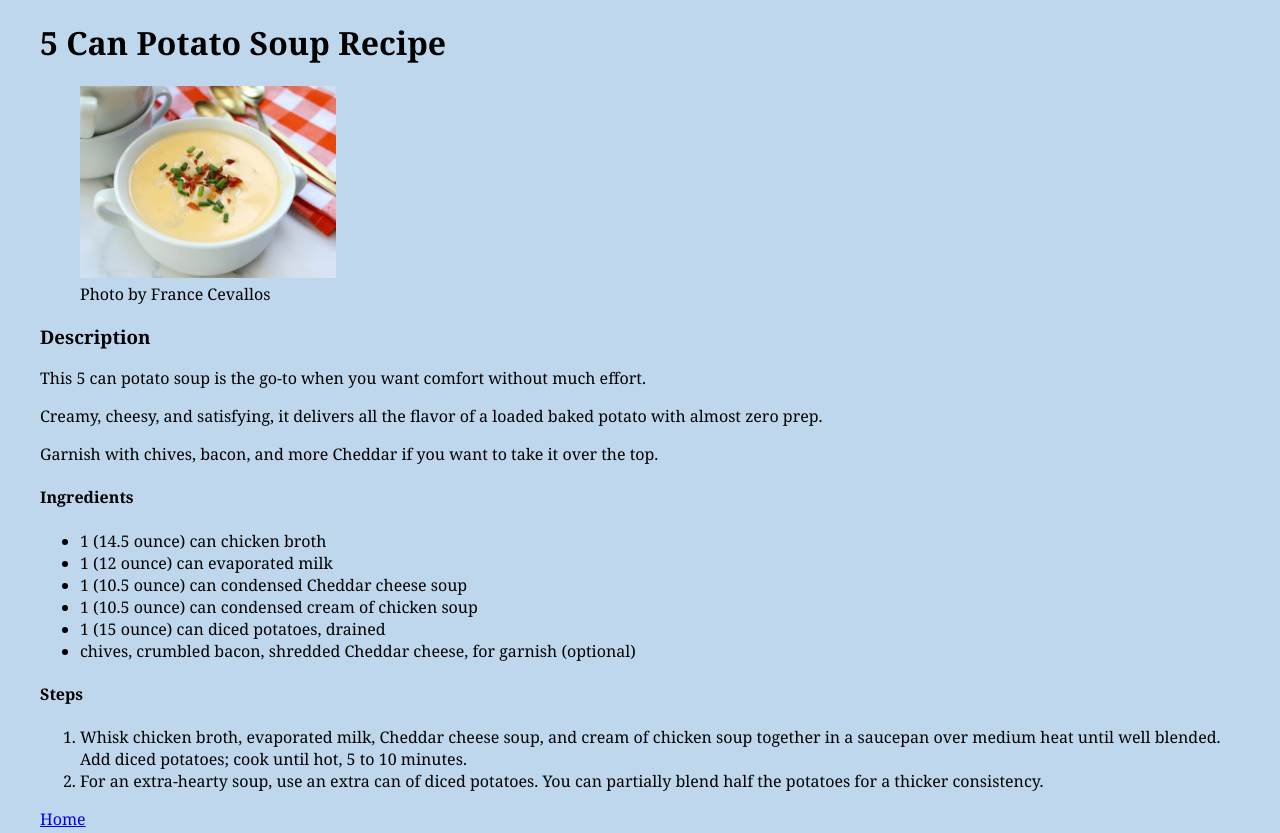
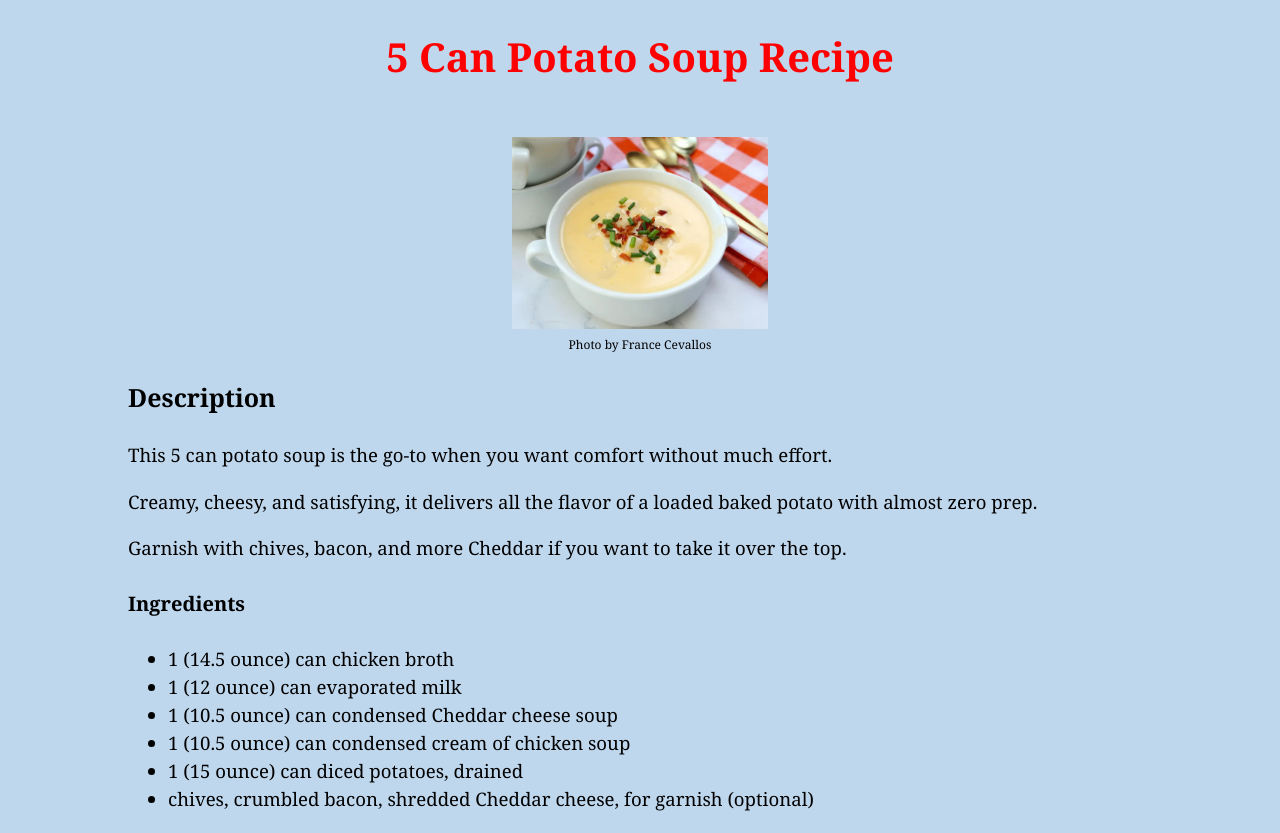
Before and after one commit to meltingwax-19/odin-recipes, a plain HTML site: page recipes/five-can-potato-soup.html in a window 1280 px wide. Shown: the top 833 px of the page. Drawn offline with Linux system fonts and the light colour scheme.

Commit message:
Style recipe pages for improved layout and readability
Update global stylesheet to enhance visual presentation:

- Center images
- Adjust font sizes for readability
- Update fonts and colors
- Improve text alignment and spacing

```diff
--- a/recipes/five-can-potato-soup.html
+++ b/recipes/five-can-potato-soup.html
@@ -7,20 +7,22 @@
   <title>5 can potato soup recipe</title>
 </head>
 <body>
-  <h1>5 Can Potato Soup Recipe</h1>
+  <main class="container">
+    <h1 id="potato-soup-title">5 Can Potato Soup Recipe</h1>
 
-  <figure>
-    <img src="../images/five-can-potato-soup.jpg" width="256" alt="A bowl of 5 can potato soup served in a round dish">
+    <figure class="recipe-photo">
+      <img src="../images/five-can-potato-soup.jpg" width="256"
+        alt="A bowl of 5 can potato soup served in a round dish">
       <figcaption>Photo by France Cevallos</figcaption>
     </figure>
 
-  <h3>Description</h3>
+    <h3 class="subtitle-bg">Description</h3>
     <p>This 5 can potato soup is the go-to when you want comfort without much effort.</p>
     </p>Creamy, cheesy, and satisfying, it delivers all the flavor of a loaded baked potato with almost zero prep.
     </p>
     <p>Garnish with chives, bacon, and more Cheddar if you want to take it over the top.</p>
 
-  <h4>Ingredients</h4>
+    <h4 class="subtitle-sm">Ingredients</h4>
     <ul>
       <li>1 (14.5 ounce) can chicken broth
       </li>
@@ -36,9 +38,10 @@
       </li>
     </ul>
 
-  <h4>Steps</h4>
+    <h4 class="subtitle-sm">Steps</h4>
     <ol>
-    <li>Whisk chicken broth, evaporated milk, Cheddar cheese soup, and cream of chicken soup together in a saucepan over
+      <li>Whisk chicken broth, evaporated milk, Cheddar cheese soup, and cream of chicken soup together in a saucepan
+        over
         medium heat until well blended. Add diced potatoes; cook until hot, 5 to 10 minutes.
       </li>
       <li>For an extra-hearty soup, use an extra can of diced potatoes. You can partially blend half the potatoes for a
@@ -46,7 +49,9 @@
 
     </ol>
 
+    <footer><a href="../index.html" class="landing-page-nav">Home</a></footer>
 
-  <a href="../index.html">Home</a>
+  </main>
+
 </body>
 </html>
--- a/style.css
+++ b/style.css
@@ -10,10 +10,16 @@ html {
 
 body {
   font-family: Georgia, sans-serif;
-  font-size: 16px;
-  width: 1200px;
-  margin: 20px auto;
+  font-size: 18.6px;
+  line-height: 1.5;
+  margin: 0;
   background-color: #bfd7ed;
+}
+
+.container {
+  width: 80%;
+  max-width: 1100px;
+  margin: 0 auto;
 }
 
 .title {
@@ -24,7 +30,7 @@ body {
 .recipe-pages {
   display: flex;
   justify-content: center;
-  gap: 20px;
+  gap: 25px;
   margin-top: 100px;
 
 }
@@ -32,5 +38,50 @@ body {
 .recipe-page-link {
   font-size: 18px;
   list-style: none;
-  /* text-decoration: none; */
 }
+
+#potato-soup-title {
+  color: #f00;
+}
+
+#hash-brown-potato-soup-title {
+  color: #a44002fb;
+}
+
+#heart-of-palm-title {
+  color: #008000;
+}
+
+#heart-of-palm-title,
+#potato-soup-title,
+#hash-brown-potato-soup-title {
+  font-size: 40px;
+  text-align: center;
+  margin-bottom: 50px;
+}
+
+.recipe-photo {
+  text-align: center;
+  margin-bottom: 20px;
+}
+
+.recipe-photo figcaption {
+  font-size: 12px;
+}
+
+.subtitle-bg {
+  font-size: 25px;
+}
+
+.subtitle-sm {
+  font-size: 20px;
+}
+
+footer {
+  text-align: right;
+  margin-top: 100px;
+}
+
+.landing-page-nav {
+  color: #00f;
+}
```
Also changed, not shown: index.html (+2 -1 lines), recipes/hash-brown-potato-soup.html (+11 -7 lines), recipes/heart-of-palm-salad.html (+11 -7 lines). Lines whose indentation alone changed are shown as unchanged.
